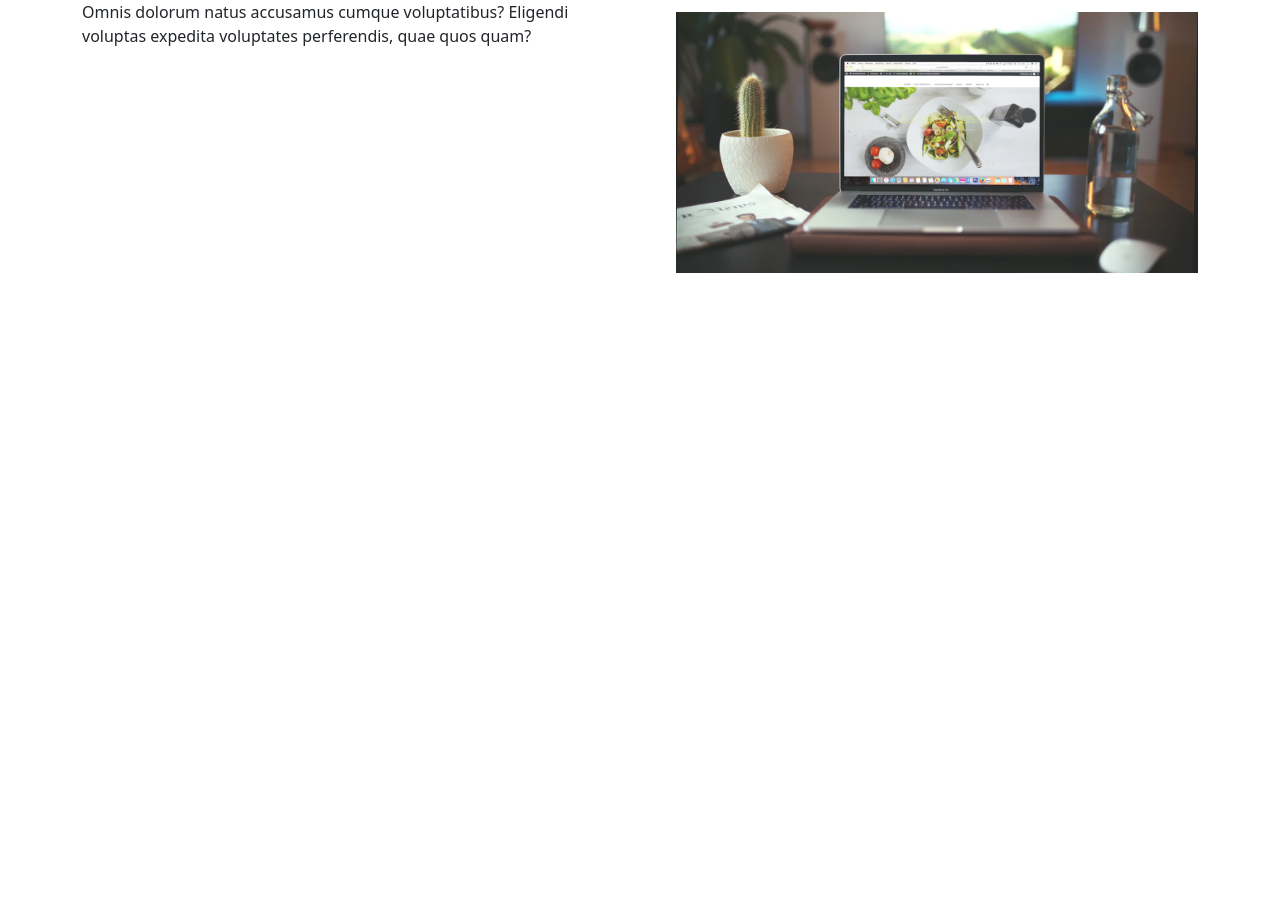
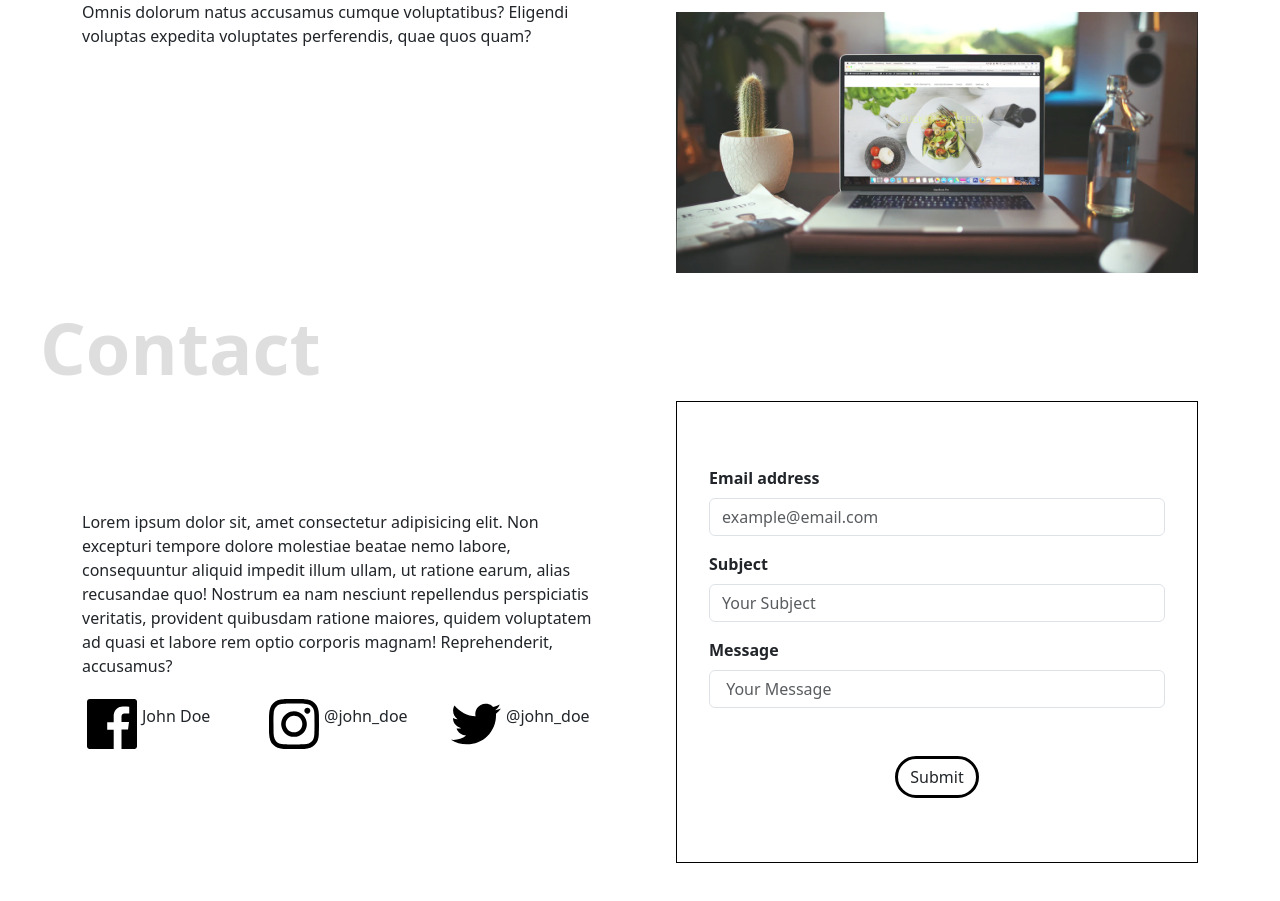
Before and after one commit to projectfet/Portfolio, a plain HTML site: page index.html in a window 1280 px wide. Shown: the part 1626-2527 px from the top of the page. Before the commit the page ends 1899 px from the top, so only its background shows below. Drawn offline with nearby package versions, Linux system fonts and the light colour scheme.

Commit message:
add contact

```diff
--- a/index.html
+++ b/index.html
@@ -103,6 +103,46 @@
             </div>
         </div>
     </section>
+    <section id="contact" class="contact container">
+        <div class="row d-flex align-items-center gap-5">
+            <div class="col">
+                <p>Lorem ipsum dolor sit, amet consectetur adipisicing elit. Non excepturi tempore dolore molestiae beatae nemo labore, consequuntur aliquid impedit illum ullam, ut ratione earum, alias recusandae quo! Nostrum ea nam nesciunt repellendus perspiciatis veritatis, provident quibusdam ratione maiores, quidem voluptatem ad quasi et labore rem optio corporis magnam! Reprehenderit, accusamus?</p>
+                <div class="row">
+                    <div class="col d-flex align-items-center">
+                        <img src="images/Facebook.svg" alt="facebook icon">
+                        <p>John Doe</p>
+                    </div>
+                    <div class="col d-flex align-items-center">
+                        <img src="images/Instagram.svg" alt="instagram icon">
+                        <p>@john_doe</p>
+                    </div>
+                    <div class="col d-flex align-items-center">
+                        <img src="images/Twitter.svg" alt="twitter icon">
+                        <p>@john_doe</p>
+                    </div>
+                </div>
+            </div>
+            <div class="col">
+                <form class="contact-form" onsubmit="onFormSubmit(event)">
+                    <div class="mb-3">
+                      <label for="inp_email" class="form-label">Email address</label>
+                      <input type="email" class="form-control" id="inp_email" placeholder="example@email.com">
+                    </div>
+                    <div class="mb-3">
+                      <label for="inp_subject" class="form-label">Subject</label>
+                      <input type="text" class="form-control" id="inp_subject" placeholder="Your Subject">
+                    </div>
+                    <div class="mb-3">
+                        <label for="inp_message" class="form-label">Message</label>
+                        <input type="text" class="form-control" id="inp_message" placeholder=" Your Message">
+                    </div>
+                    <div class="d-flex justify-content-center mt-5">
+                        <button type="submit" class="btn">Submit</button>
+                    </div>
+                  </form>
+            </div>
+        </div>
+    </section>
     <script src="https://cdn.jsdelivr.net/npm/@popperjs/core@2.11.6/dist/umd/popper.min.js" integrity="sha384-oBqDVmMz9ATKxIep9tiCxS/Z9fNfEXiDAYTujMAeBAsjFuCZSmKbSSUnQlmh/jp3" crossorigin="anonymous"></script>
     <script src="https://cdn.jsdelivr.net/npm/bootstrap@5.3.0-alpha1/dist/js/bootstrap.min.js" integrity="sha384-mQ93GR66B00ZXjt0YO5KlohRA5SY2XofN4zfuZxLkoj1gXtW8ANNCe9d5Y3eG5eD" crossorigin="anonymous"></script>
     <script src="https://code.jquery.com/jquery-3.6.3.min.js" integrity="sha256-pvPw+upLPUjgMXY0G+8O0xUf+/Im1MZjXxxgOcBQBXU=" crossorigin="anonymous"></script>
--- a/main.js
+++ b/main.js
@@ -11,3 +11,23 @@ function toggleDetail(e) {
     const detail = $(item).children(".about-exp-item-detail")
     $(detail).slideToggle()
 }
+
+function onFormSubmit(e) {
+    e.preventDefault()
+    const email = $("#inp_email")
+    const subject = $("#inp_subject")
+    const message = $("#inp_message")
+
+    if(!$(email).val()) {
+        alert("Email is required")
+    } else if (!$(subject).val()) {
+        alert("Subject is required")
+    } else if (!$(message).val()) {
+        alert("Message is required")
+    } else {
+        $(email).val("")
+        $(subject).val("")
+        $(message).val("")
+        alert("Form Submitted")
+    }
+}
--- a/style.css
+++ b/style.css
@@ -125,6 +125,23 @@ section::before {
     content: "Mobile App";
 }
 
+.contact {
+    padding-bottom: 128px;
+}
+
+.contact::before {
+    content: 'Contact';
+}
+
+.contact-form {
+    border: 1px solid black;
+    padding: 64px 32px;
+}
+
+.form-label {
+    font-weight: 700;
+}
+
 @keyframes upDown {
     0% {
         transform: translateY(0);
```
Also changed, not shown: images/Facebook.svg (added), images/Instagram.svg (added), images/Twitter.svg (added).
